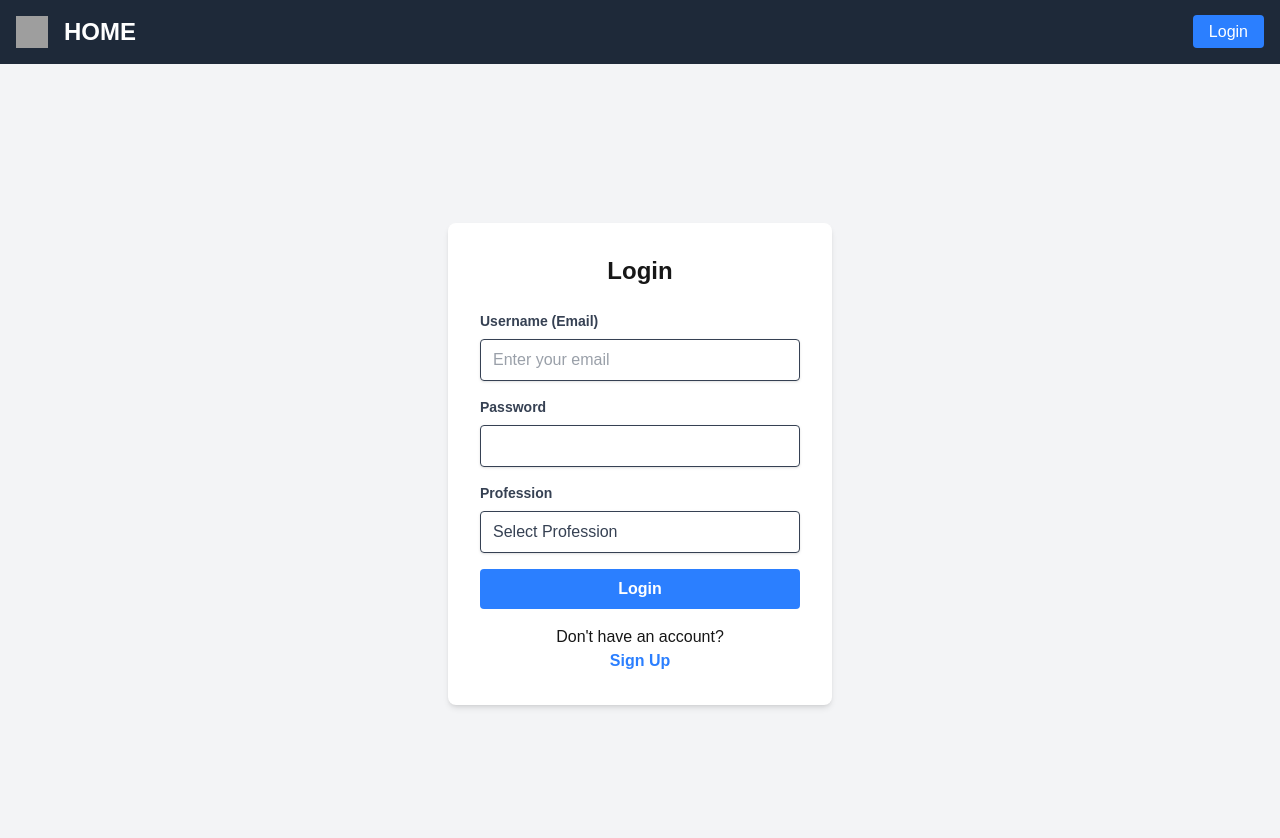
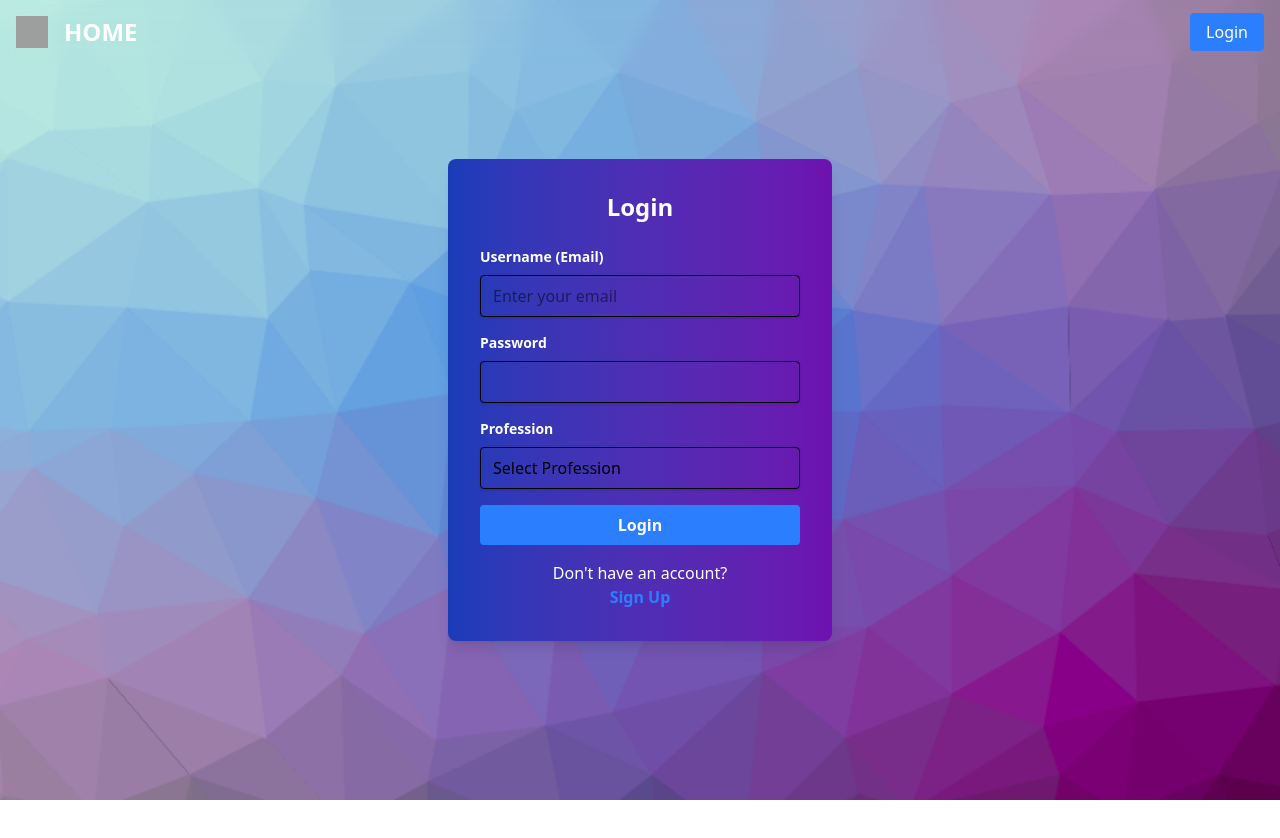
Before and after one commit to rmit-fsd-2025-s1/s4010802-s3939929-a2, a Next.js app in the folder frontend/: page /login in a window 1280 px wide. Shown: the top 838 px of the page. After the commit the page ends 800 px from the top, so only its background shows below. Built offline with nearby package versions, Linux system fonts and the light colour scheme; grey boxes are pictures that could not be loaded.

Commit message:
Ui changes, added background to pages, made container match

```diff
--- a/frontend/src/components/Navigation.tsx
+++ b/frontend/src/components/Navigation.tsx
@@ -12,7 +12,6 @@ export default function Navigation() {
     const queryParams = new URLSearchParams(window.location.search);
     const storedUsername = queryParams.get("username");
     const storedProfession = queryParams.get("profession");
-
 
     if (storedUsername && storedProfession) {
       setUsername(storedUsername);
@@ -29,7 +28,7 @@ export default function Navigation() {
   };
 
   return (
-    <nav className="bg-gray-800 text-white p-4">
+    <nav className="bg-transparent backdrop-blur-sm text-white p-4 fixed top-0 left-0 w-full z-10">
       <div className="container mx-auto flex justify-between items-center">
         <div className="flex items-center gap-4">
           <Link href={`/?username=${username}&profession=${profession}`}>
@@ -39,7 +38,6 @@ export default function Navigation() {
               className="w-8 h-8"
             />
           </Link>
-
 
           <Link href={`/?username=${username}&profession=${profession}`} className="text-2xl font-bold">
             HOME
@@ -62,6 +60,7 @@ export default function Navigation() {
             </>
           )}
         </div>
+
         <div>
           {isLoggedIn ? (
             <button
--- a/frontend/src/pages/index.tsx
+++ b/frontend/src/pages/index.tsx
@@ -1,5 +1,3 @@
-
-
 import Link from "next/link";
 import Head from "next/head";
 import { useRouter } from "next/router";
@@ -59,7 +57,7 @@ export default function Home() {
       </Head>
 
 
-      <nav className="bg-gray-800 text-white p-4">
+      <nav className="bg-transparent backdrop-blur-sm text-white p-4 fixed top-0 left-0 w-full z-10 border-b-2 border-gray-300">
         <div className="container mx-auto flex justify-between items-center">
           <div className="flex items-center gap-4">
             <Link href={`/?username=${username}&profession=${profession}`}>
@@ -69,27 +67,36 @@ export default function Home() {
                 className="w-8 h-8"
               />
             </Link>
-            <Link href={`/?username=${username}&profession=${profession}`} className="text-2xl font-bold">
+            <Link href={`/?username=${username}&profession=${profession}`} className="text-gray-800 text-3xl font-bold mb-2 drop-shadow-lg">
               HOME
             </Link>
-          </div>
 
-          {isLoggedIn ? (
-            <div className="flex items-center gap-4">
+            {isLoggedIn && (
+              <>
                 {/* <Link
-                href={`/profile?username=${username}`}
-                className="bg-gray-600 px-4 py-2 rounded hover:bg-gray-700"
+                  href={`/profile?username=${username}&profession=${profession}`}
+                  className="text-white hover:text-gray-300 transition-colors ml-4"
                 >
                   View Profile
                 </Link> */}
+                <Link
+                  href={`/tutor?username=${username}&profession=${profession}`}
+                  className="text-white hover:text-gray-300 transition-colors ml-4"
+                >
+                  Apply as Tutor
+                </Link>
+              </>
+            )}
+          </div>
 
+          <div>
+            {isLoggedIn ? (
               <button
                 onClick={handleLogout}
                 className="bg-red-500 px-4 py-2 rounded hover:bg-red-600"
               >
                 Logout
               </button>
-            </div>
             ) : (
               <Link
                 href="/login"
@@ -99,14 +106,15 @@ export default function Home() {
               </Link>
             )}
           </div>
+        </div>
       </nav>
 
 
-      <div className="container mx-auto px-4 py-12 text-center">
+      <div className="container mx-auto px-4 py-12 text-center mt-20">
         {isLoggedIn ? (
           <>
-            <p className="text-gray-700 text-3xl font-bold mb-2">WELCOME {username}</p>
-            <p className="text-gray-500 mb-6">
+            <p className="text-gray-800 text-3xl font-bold mb-2 drop-shadow-lg">WELCOME {username}</p>
+            <p className="text-gray-700 mb-6 drop-shadow-md">
               Ready to take the next step in your teaching journey?
             </p>
 
@@ -128,14 +136,13 @@ export default function Home() {
           </>
         ) : (
           <>
-            <p className="text-gray-700 text-3xl font-bold mb-2">WELCOME</p>
-            <p className="text-gray-500 mb-6">
+            <p className="text-gray-800 text-3xl font-bold mb-2 drop-shadow-lg">WELCOME</p>
+            <p className="text-gray-700 mb-6 drop-shadow-md">
               Helping tutors and lecturers connect and collaborate effectively.
             </p>
           </>
         )}
       </div>
-
 
       <div className="relative max-w-4xl mx-auto mt-8">
         <img
--- a/frontend/src/pages/login.tsx
+++ b/frontend/src/pages/login.tsx
@@ -14,7 +14,7 @@ export default function AuthPage() {
   const router = useRouter();
 
   const handleSubmit = async (e: React.FormEvent) => {
-  e.preventDefault();
+    e.preventDefault();
 
   if (isLogin) {
     try {
@@ -56,7 +56,6 @@ export default function AuthPage() {
   }
 };
 
-
   return (
     <>
       <Head>
@@ -64,47 +63,49 @@ export default function AuthPage() {
         <meta name="description" content="User authentication page" />
       </Head>
       <Navigation />
-      <div className="min-h-screen flex items-center justify-center bg-gray-100">
-        <div className="bg-white p-8 rounded-lg shadow-md w-96">
-          <h1 className="text-2xl font-bold mb-6 text-center">
+
+      <div className="relative min-h-screen flex items-center justify-center bg-gray-900 bg-opacity-50">
+        <div className="absolute inset-0 bg-cover bg-center" style={{ backgroundImage: 'url("/fractalBackground.png")' }} />
+        <div className="relative bg-gradient-to-r from-blue-800 to-purple-800 bg-opacity-80 backdrop-blur-md p-8 rounded-lg shadow-lg w-96 z-10">
+          <h1 className="text-2xl font-bold mb-6 text-center text-white">
             {isLogin ? "Login" : "Sign Up"}
           </h1>
           <form onSubmit={handleSubmit}>
             <div className="mb-4">
-              <label className="block text-gray-700 text-sm font-bold mb-2">
+              <label className="block text-white text-sm font-bold mb-2">
                 Username (Email)
               </label>
               <input
                 type="text"
                 value={formData.username}
                 onChange={(e) => setFormData({ ...formData, username: e.target.value })}
-                className="shadow appearance-none border rounded w-full py-2 px-3 text-gray-700"
+                className="shadow appearance-none border rounded w-full py-2 px-3 text-black focus:outline-none focus:border-blue-500"
                 placeholder="Enter your email"
                 required
               />
             </div>
 
             <div className="mb-4">
-              <label className="block text-gray-700 text-sm font-bold mb-2">
+              <label className="block text-white text-sm font-bold mb-2">
                 Password
               </label>
               <input
                 type="password"
                 value={formData.password}
                 onChange={(e) => setFormData({ ...formData, password: e.target.value })}
-                className="shadow appearance-none border rounded w-full py-2 px-3 text-gray-700"
+                className="shadow appearance-none border rounded w-full py-2 px-3 text-black focus:outline-none focus:border-blue-500"
                 required
               />
             </div>
 
             <div className="mb-4">
-              <label className="block text-gray-700 text-sm font-bold mb-2">
+              <label className="block text-white text-sm font-bold mb-2">
                 Profession
               </label>
               <select
                 value={formData.profession}
                 onChange={(e) => setFormData({ ...formData, profession: e.target.value })}
-                className="shadow appearance-none border rounded w-full py-2 px-3 text-gray-700"
+                className="shadow appearance-none border rounded w-full py-2 px-3 text-black focus:outline-none focus:border-blue-500"
                 required
               >
                 <option value="" disabled>Select Profession</option>
@@ -126,7 +127,7 @@ export default function AuthPage() {
           <div className="mt-4 text-center">
             {isLogin ? (
               <>
-                <p>Don't have an account?</p>
+                <p className="text-white">Don't have an account?</p>
                 <button
                   className="text-blue-500 hover:text-blue-700 font-bold"
                   onClick={() => setIsLogin(false)}
@@ -136,7 +137,7 @@ export default function AuthPage() {
               </>
             ) : (
               <>
-                <p>Already have an account?</p>
+                <p className="text-white">Already have an account?</p>
                 <button
                   className="text-blue-500 hover:text-blue-700 font-bold"
                   onClick={() => setIsLogin(true)}
--- a/frontend/src/styles/globals.css
+++ b/frontend/src/styles/globals.css
@@ -20,7 +20,9 @@
 }
 
 body {
-  background: var(--background);
-  color: var(--foreground);
-  font-family: Arial, Helvetica, sans-serif;
+  background-image: url("/fractalBackground.png");
+  background-size: cover;
+  background-position: center;
+  background-attachment: fixed;
+  background-repeat: no-repeat;
 }
```
Also changed, not shown: frontend/src/pages/lecturer.tsx (+20 -20 lines), frontend/src/pages/tutor.tsx (+33 -16 lines), frontend/public/fractalBackground.png (added). Lines whose indentation alone changed are shown as unchanged.
